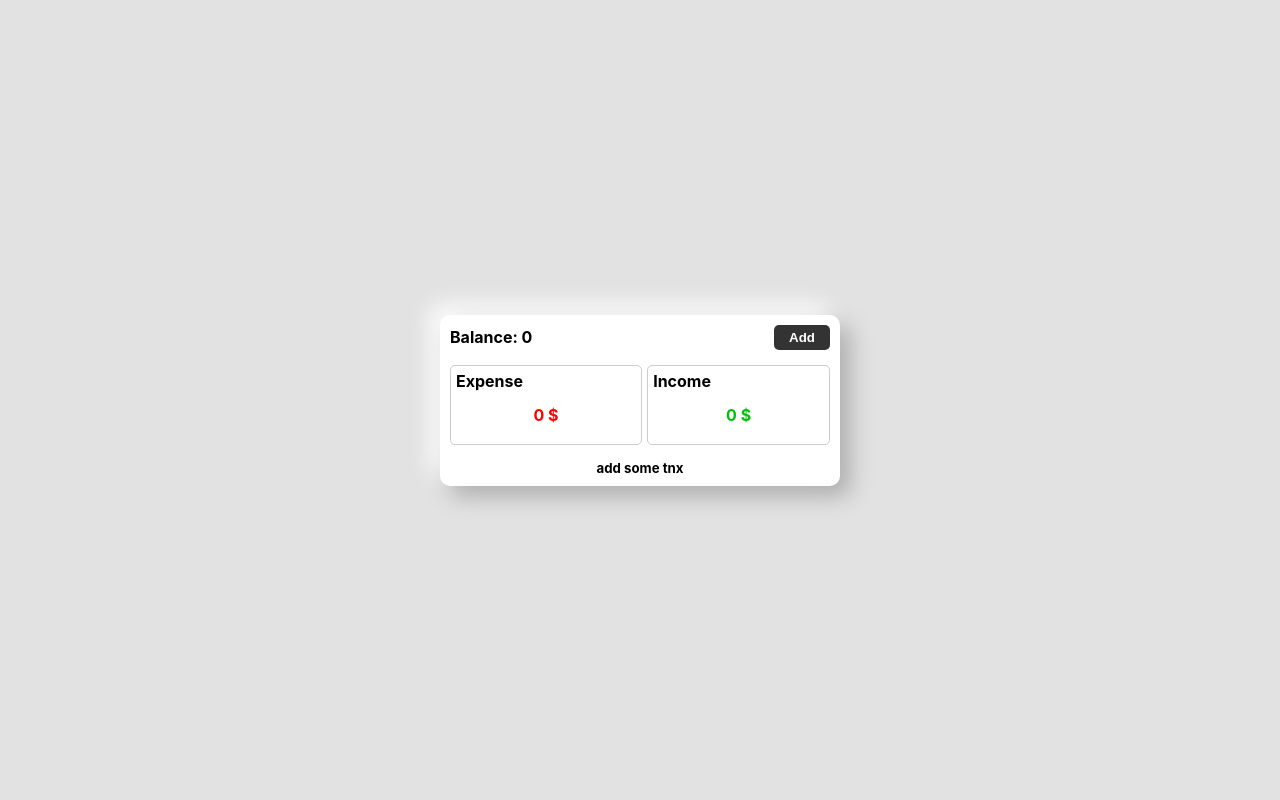
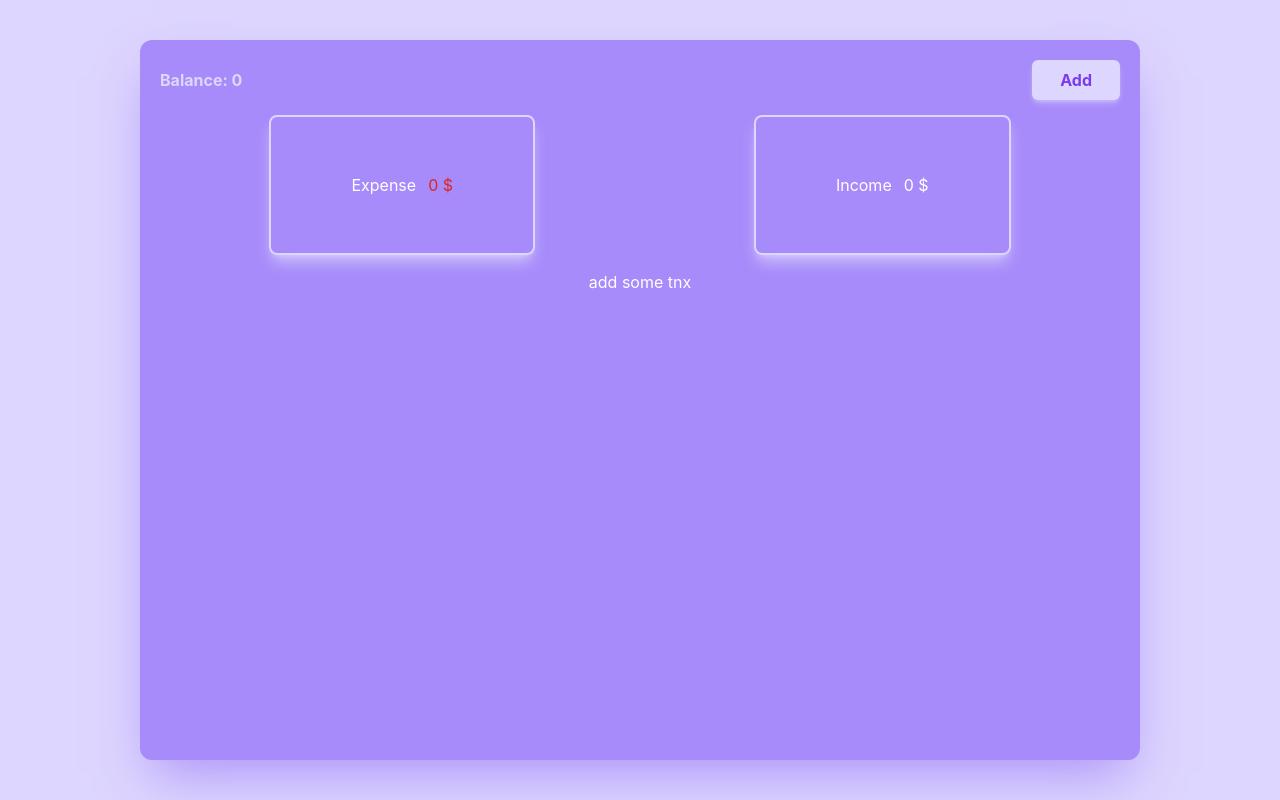
Before and after one commit to armin-bkh/expense-tracker-app-react-js, a React (Create React App) app: page / in a window 1280 px wide. Built offline with nearby package versions, Linux system fonts and the light colour scheme.

Commit message:
install tailwindcss and change ui OverView component

```diff
--- /dev/null
+++ b/postcss.config.js
@@ -0,0 +1,6 @@
+module.exports = {
+  plugins: {
+    tailwindcss: {},
+    autoprefixer: {},
+  },
+}
--- a/src/App.js
+++ b/src/App.js
@@ -1,12 +1,11 @@
-import ExpenseTrackerApp from './Components/App/ExpenseTrackerApp';
-import './App.scss';
+import ExpenseTrackerApp from "./Components/App/ExpenseTrackerApp";
 
 const App = () => {
   return (
-    <>
-    <ExpenseTrackerApp />
-    </>
+    <div className="flex justify-center p-10 bg-violet-200 min-h-screen">
+      <ExpenseTrackerApp />
+    </div>
   );
-}
+};
 
 export default App;
--- a/src/Components/App/ExpenseTrackerApp.jsx
+++ b/src/Components/App/ExpenseTrackerApp.jsx
@@ -1,7 +1,7 @@
 import React, { useEffect, useState } from "react";
 import OverView from "../OverView/OverView";
 import TransAction from "../TransAction/TransAction";
-import styles from './ExpenseTrackerApp.module.scss';
+import styles from "./ExpenseTrackerApp.module.scss";
 
 const ExpenseTrackerApp = () => {
   const [expense, setExpense] = useState(0);
@@ -29,36 +29,47 @@ const ExpenseTrackerApp = () => {
   };
 
   const deleteTransactionHandler = (id) => {
-    setTransAction(transAction.filter(tr => tr.id !== id))
-  }
+    setTransAction(transAction.filter((tr) => tr.id !== id));
+  };
 
   const filterTransactionHandler = (selectedOption) => {
-    if(selectedOption === "All") {
-      setFilterTnx(transAction)
-      setFilter("All")
+    if (selectedOption === "All") {
+      setFilterTnx(transAction);
+      setFilter("All");
       return;
-    };
-    const filteredTnx = transAction.filter(tr => tr.type === selectedOption);
+    }
+    const filteredTnx = transAction.filter((tr) => tr.type === selectedOption);
     setFilter(selectedOption);
     setFilterTnx(filteredTnx);
-  }
+  };
 
   const searchTransactionHandler = (value) => {
-    if(value === "") return filterTransactionHandler(filter);
+    if (value === "") return filterTransactionHandler(filter);
     const filteredTnx = filterTnx.filter((tr) =>
       tr.desc.toLowerCase().includes(value.toLowerCase())
-    )
+    );
     setFilterTnx(filteredTnx);
-  }
+  };
 
   return (
-    <section className={styles.appContainer}>
+    <section
+      className={
+        "bg-violet-400 p-5 rounded-xl shadow-2xl shadow-violet-400/90 text-white lg:w-10/12 mx-auto"
+      }
+    >
       <OverView
         expense={expense}
         income={income}
         addTransactions={addTransactionsHandler}
       />
-      <TransAction isShow={transAction} transActions={filterTnx} onDelete={deleteTransactionHandler} onSearch={searchTransactionHandler} filter={filter} onFilter={filterTransactionHandler} />
+      <TransAction
+        isShow={transAction}
+        transActions={filterTnx}
+        onDelete={deleteTransactionHandler}
+        onSearch={searchTransactionHandler}
+        filter={filter}
+        onFilter={filterTransactionHandler}
+      />
     </section>
   );
 };
--- a/src/Components/OverView/OverView.jsx
+++ b/src/Components/OverView/OverView.jsx
@@ -1,6 +1,6 @@
 import { useState } from "react";
 import TransActionFrom from "../TransActionForm/TransActionForm";
-import styles from './OverView.module.scss';
+import styles from "./OverView.module.scss";
 
 const OverView = ({ expense, income, addTransactions }) => {
   const [isShow, setIsShow] = useState(false);
@@ -8,28 +8,36 @@ const OverView = ({ expense, income, addTransactions }) => {
   return (
     <>
       <article className={styles.balance}>
-                <span>Balance: {income - expense}</span>
-                <button className={`${styles.btn} ${isShow && styles.cancel}`} onClick={() => setIsShow(prevIsShow => !prevIsShow)}>
+        <span className="text-violet-200">Balance: {income - expense}</span>
+        <button
+          className={`px-7 py-2 rounded-md font-bold ${
+            !isShow
+              ? "bg-violet-200 text-violet-600 shadow-md shadow-violet-200/50"
+              : "bg-violet-600 text-violet-200 shadow-md shadow-violet-600/50"
+          }`}
+          onClick={() => setIsShow((prevIsShow) => !prevIsShow)}
+        >
           {isShow ? "Cancel" : "Add"}
         </button>
       </article>
-            {isShow && <TransActionFrom addTransactions={addTransactions} setIsShow={setIsShow} />}
-            <article className={styles.sumation}>
-                <div>
+      {isShow && (
+        <TransActionFrom
+          addTransactions={addTransactions}
+          setIsShow={setIsShow}
+        />
+      )}
+      <article className={`flex justify-around items-center`}>
+        <div className="flex items-center border-2 border-violet-200 py-14 px-20 rounded-lg shadow-lg shadow-violet-200/70">
           Expense
-                    <span style={{color: '#ff0000'}}>
-                        {expense} $
-                    </span>
+          <span className="text-red-600 ml-3">{expense} $</span>
         </div>
-                <div>
+        <div className="flex items-center border-2 border-violet-200 py-14 px-20 rounded-lg shadow-lg shadow-violet-200/70">
           Income
-                    <span>
-                        {income} $
-                    </span>
+          <span className="ml-3">{income} $</span>
         </div>
       </article>
     </>
   );
-}
+};
 
 export default OverView;
--- a/src/index.css
+++ b/src/index.css
@@ -5,12 +5,6 @@ body {
     sans-serif;
   -webkit-font-smoothing: antialiased;
   -moz-osx-font-smoothing: grayscale;
-  display: flex;
-  justify-content: center;
-  align-items: center;
-  min-height: 100vh;
-  background: #e2e2e2;
-  padding: 50px;
 }
 
 code {
@@ -37,3 +31,7 @@ a{
 ul{
   list-style-type: none;
 }
+
+@tailwind base;
+@tailwind components;
+@tailwind utilities;
--- /dev/null
+++ b/tailwind.config.js
@@ -0,0 +1,7 @@
+module.exports = {
+  content: ["./src/**/*.{js,jsx,ts,tsx}"],
+  theme: {
+    extend: {},
+  },
+  plugins: [],
+};
```
Also changed, not shown: package.json (+6 -1 lines), src/App.scss (deleted), 1 other file (tests, documents, lock files or other folders). Lines whose indentation alone changed are shown as unchanged.
